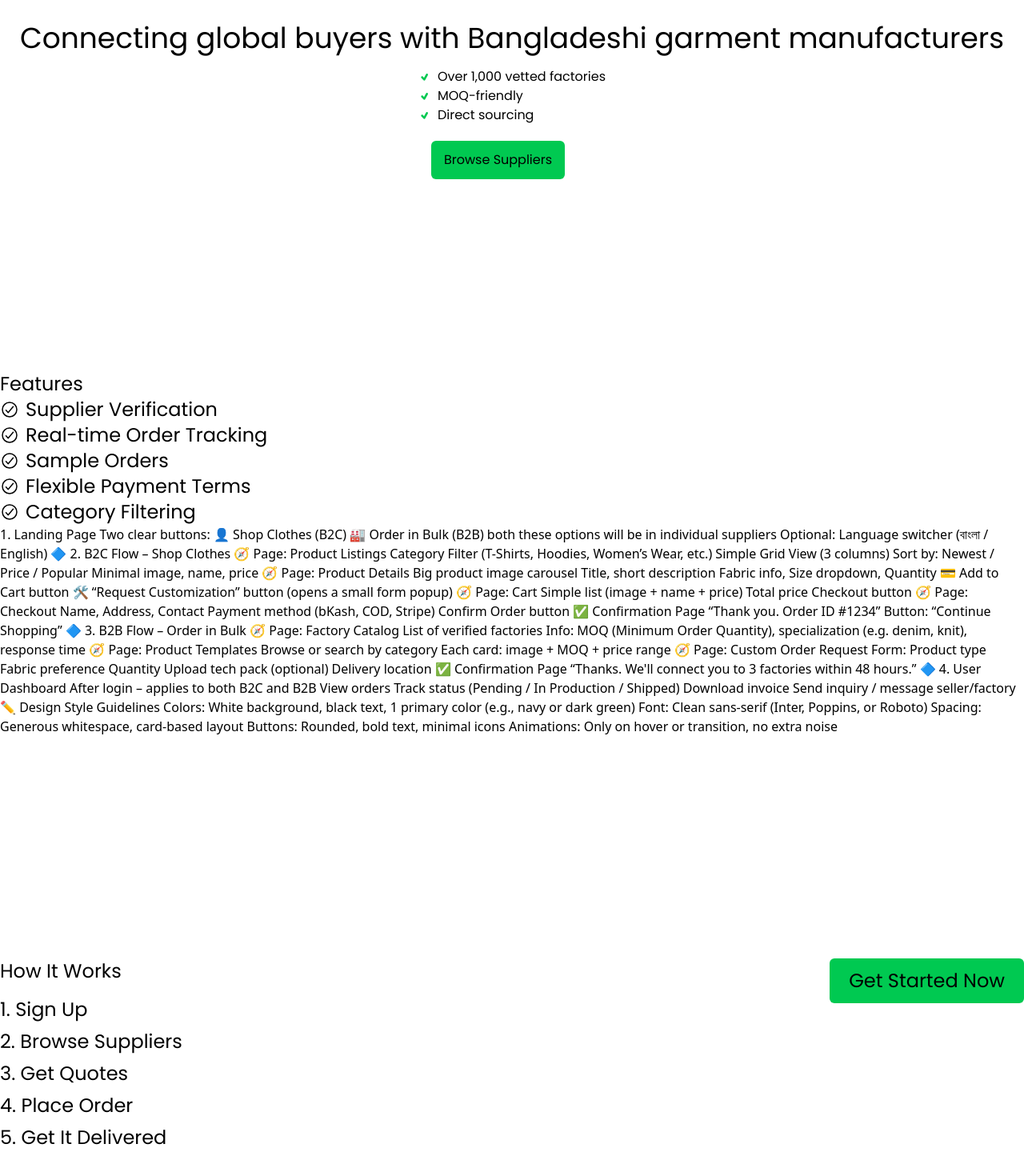
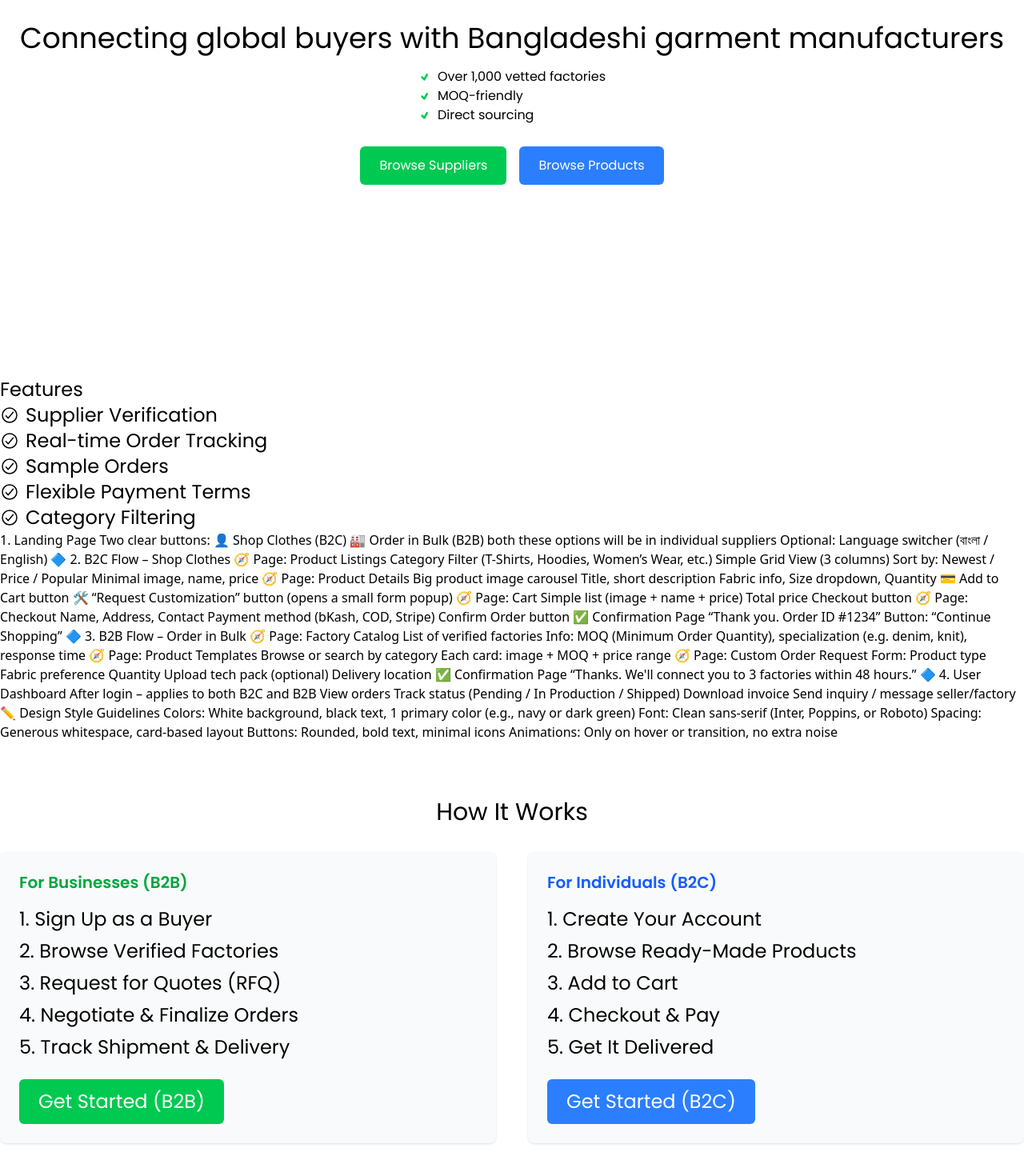
Before and after one commit to MuftiBinHabib/InterCloth, a React (Vite) app: page / in a window 1280 px wide. Shown: the part 196-1666 px from the top of the page at 80% size. Built offline with nearby package versions, Linux system fonts and the light colour scheme.

Commit message:
optimized flow

```diff
--- a/components/Banner.jsx
+++ b/components/Banner.jsx
@@ -1,13 +1,16 @@
 import React from 'react'
 import { TiTick } from "react-icons/ti";
-import { Link } from 'react-router';
+import { Link } from 'react-router'; // consider changing to 'react-router'
 
 const Banner = () => {
   return (
     <div className="container">
-    <div className=" text-center mt-40 font-poppins "><h1 className='text-4xl'>Connecting global buyers with Bangladeshi garment manufacturers</h1>
+      <div className="text-center mt-40 font-poppins">
+        <h1 className="text-4xl">
+          Connecting global buyers with Bangladeshi garment manufacturers
+        </h1>
 
-    <ul className="inline-block text-left ">
+        <ul className="inline-block text-left">
           <li className="flex items-center gap-2 mt-4">
             <TiTick className="text-green-500" />
             Over 1,000 vetted factories
@@ -20,15 +23,23 @@ const Banner = () => {
             <TiTick className="text-green-500" />
             Direct sourcing
           </li>
-
-        <button className='ms-4 bg-green-500 rounded-md pt-3 pb-3 ps-4 pe-4 mt-5'><Link to='/login'>Browse Suppliers</Link></button>
         </ul>
 
-
-
+        <div className="mt-6 flex justify-center gap-4">
+          <Link to="/login">
+            <button className="bg-green-500 hover:bg-green-600 text-white rounded-md py-3 px-6 transition">
+              Browse Suppliers
+            </button>
+          </Link>
+          <Link to="/login">
+            <button className="bg-blue-500 hover:bg-blue-600 text-white rounded-md py-3 px-6 transition">
+              Browse Products
+            </button>
+          </Link>
         </div>
       </div>
-  )
-}
+    </div>
+  );
+};
 
-export default Banner
+export default Banner;
--- a/components/HowItWorks.jsx
+++ b/components/HowItWorks.jsx
@@ -1,39 +1,40 @@
-import React from 'react'
+import React from 'react';
+import { Link } from 'react-router';
 
 const HowItWorks = () => {
   return (
+    <div className="container font-poppins mt-[70px] text-2xl">
+      <h2 className="mb-8 text-center text-3xl">How It Works</h2>
 
-    <div className="container">
+      <div className="lg:flex justify-between gap-10">
+        {/* B2B Column */}
+        <div className="left bg-gray-50 p-6 rounded-lg shadow w-full lg:w-1/2">
+          <h3 className="mb-4 text-green-600 text-xl font-semibold">For Businesses (B2B)</h3>
+          <ol className="list-decimal list-inside space-y-2">
+            <li>Sign Up as a Buyer</li>
+            <li>Browse Verified Factories</li>
+            <li>Request for Quotes (RFQ)</li>
+            <li>Negotiate & Finalize Orders</li>
+            <li>Track Shipment & Delivery</li>
+          </ol>
+          <Link to="/login"><button className="mt-6 bg-green-500 text-white rounded-md pt-3 pb-3 ps-6 pe-6 hover:bg-green-600 transition">Get Started (B2B)</button></Link>
+        </div>
 
+        {/* B2C Column */}
+        <div className="right bg-gray-50 p-6 rounded-lg shadow w-full lg:w-1/2 mt-10 lg:mt-0">
+          <h3 className="mb-4 text-blue-600 text-xl font-semibold">For Individuals (B2C)</h3>
+          <ol className="list-decimal list-inside space-y-2">
+            <li>Create Your Account</li>
+            <li>Browse Ready-Made Products</li>
+            <li>Add to Cart</li>
+            <li>Checkout & Pay</li>
+            <li>Get It Delivered</li>
+          </ol>
+                    <Link to="/login"><button className="mt-6 bg-blue-500 text-white rounded-md pt-3 pb-3 ps-6 pe-6 hover:bg-blue-600 transition">Get Started (B2C)</button></Link>
+        </div>
+      </div>
+    </div>
+  );
+};
 
-<div className="font-poppins mt-[70px] text-2xl lg:flex justify-between">
-
-
-  <div className="left">
-  <h2 className="mb-4 mt-52">How It Works</h2>
-  <ol className="list-decimal list-inside space-y-2">
-    <li>Sign Up</li>
-    <li>Browse Suppliers</li>
-    <li>Get Quotes</li>
-    <li>Place Order</li>
-    <li>Get It Delivered</li>
-  </ol>
-
-
-
-  </div>
-
-  <div className="right">
-    <button className='mt-52 bg-green-500 rounded-md pt-3 pb-3 ps-6 pe-6'>Get Started Now</button>
-  </div>
-</div>
-
-    </div>
-
-
-
-
-  )
-}
-
-export default HowItWorks
+export default HowItWorks;
--- a/components/IndividualProducts.jsx
+++ b/components/IndividualProducts.jsx
@@ -13,6 +13,7 @@ const IndividualProducts = () => {
             <p>Capacity</p>
             <p>Description</p>
             <p>tags</p>
+            <p>Size</p>
             <button className='border p-3'><Link to='/add'>Add to Cart</Link></button>
             <button className='border p-3'> <Link to='/rfq'>Request For Quotation</Link></button>
         </section>
--- a/components/pages/Cart.jsx
+++ b/components/pages/Cart.jsx
@@ -3,13 +3,18 @@ import React from 'react'
 const Cart = () => {
   return (
     <div className="container">
-        <section>
-            <div className='flex justify-between'>
-                <h1>Product</h1>
-                <p>Qty</p>
-                <p>Price</p>
-            </div>
-        </section>
+      <section>
+        <div className="flex justify-start gap-50">
+          <h1 className=''>Product</h1>
+          <p className="">Qty</p>
+          <p className="">Price</p>
+          <button
+            className="bg-blue-600 text-white px-3 py-1 rounded hover:bg-blue-700 transition"
+          >
+            Add to Cart
+          </button>
+        </div>
+      </section>
     </div>
   )
 }
--- a/components/pages/Checkout.jsx
+++ b/components/pages/Checkout.jsx
@@ -1,6 +1,12 @@
 import React from 'react';
 
 const Checkout = () => {
+  // Sample cart items (replace with actual data later)
+  const cartItems = [
+    { id: 1, name: 'T-shirt', qty: 2, price: 500 },
+    { id: 2, name: 'Jeans', qty: 1, price: 1200 },
+  ];
+
   return (
     <div className="max-w-6xl mx-auto p-6">
       <h1 className="text-3xl font-bold mb-6">Checkout</h1>
@@ -31,17 +37,30 @@ const Checkout = () => {
         <div className="w-full lg:w-1/3 space-y-6">
           <div className="bg-white shadow-md rounded-lg p-4 space-y-4">
             <h2 className="text-xl font-semibold">Order Summary</h2>
+
+            {/* Product List */}
+            <div className="border rounded p-2">
+              {cartItems.map(item => (
+                <div key={item.id} className="flex justify-between text-sm border-b last:border-b-0 py-2">
+                  <span className="w-1/2">{item.name}</span>
+                  <span className="w-1/4 text-center">x{item.qty}</span>
+                  <span className="w-1/4 text-right">৳{item.price * item.qty}</span>
+                </div>
+              ))}
+            </div>
+
+            {/* Totals */}
             <div className="flex justify-between">
               <span>Subtotal</span>
-              <span>৳0.00</span> {/* Placeholder */}
+              <span>৳{cartItems.reduce((total, item) => total + item.price * item.qty, 0)}</span>
             </div>
             <div className="flex justify-between">
               <span>Shipping</span>
-              <span>৳0.00</span> {/* Placeholder */}
+              <span>৳0.00</span>
             </div>
             <div className="flex justify-between font-bold">
               <span>Total</span>
-              <span>৳0.00</span> {/* Placeholder */}
+              <span>৳{cartItems.reduce((total, item) => total + item.price * item.qty, 0)}</span>
             </div>
           </div>
 
--- a/components/pages/Product.jsx
+++ b/components/pages/Product.jsx
@@ -1,26 +1,48 @@
-import React from 'react'
+import React from 'react';
 import { IoFilter } from "react-icons/io5";
 import { Link } from 'react-router';
 
 const Product = () => {
+  const categories = [
+    'T-Shirts', 'Shirts', 'Drop Shoulders', 'Skirts', 'Pajamas',
+    'Formal Pants', 'Hoodies', 'Jackets', 'Shorts', 'Jeans',
+    'Tracksuits', 'Blazers', 'Kurta', 'Sweaters', 'Tank Tops'
+  ];
+
   return (
-    <div className="container">
-        <section>
-            <h1>Will display products offered by suppliers</h1>
+    <div className="container mx-auto p-4">
+      <section>
+        <h1 className="text-xl font-semibold mb-4">Products Offered by Suppliers</h1>
 
-            <div className='flex gap-10'>
-              <p>Product Lists</p>
+        {/* Header with filter */}
+        <div className="flex justify-between items-center mb-6">
+          <p className="text-lg font-medium">Product List</p>
 
-              <ul className='flex justify-between gap-5'>
-                <li>Filter</li>
-                <li className='pt-1'><IoFilter /></li>
-              </ul>
-            </div>
+          <div className="flex items-center gap-2">
+            <IoFilter className="text-xl" />
+            <span className="font-medium">Filter</span>
+          </div>
+        </div>
 
-            <button className='border'><Link to='/ip'>Product 1</Link></button>
-        </section>
+        {/* Category Tags */}
+        <div className="flex flex-wrap gap-3 mb-6">
+          {categories.map((category, index) => (
+            <button
+              key={index}
+              className="border border-gray-300 px-3 py-1 rounded-full text-sm hover:bg-gray-100 transition"
+            >
+              {category}
+            </button>
+          ))}
+        </div>
+
+        {/* Example Product Button */}
+        <button className="border px-4 py-2 rounded hover:bg-gray-100 transition">
+          <Link to="/ip">Product 1</Link>
+        </button>
+      </section>
     </div>
-  )
-}
+  );
+};
 
-export default Product
+export default Product;
--- a/components/pages/RFQ.jsx
+++ b/components/pages/RFQ.jsx
@@ -14,6 +14,7 @@ const RFQ = () => {
         <p>Delivery Location / Incoterms</p>
         <p>Delivery Date</p>
         <p>Contact Details</p>
+        <p>Size</p>
 
         </div>
 
--- a/components/pages/Suppliers.jsx
+++ b/components/pages/Suppliers.jsx
@@ -4108,10 +4108,7 @@ Email : Page 51 of
 </p>
         </div>
 
-        <div>
-          <p className='flex'>Filter <span className='ps-2 pt-1'><IoFilter /></span></p>
 
-        </div>
       </section>
     </div>
   )
```
Lines whose indentation alone changed are shown as unchanged.
